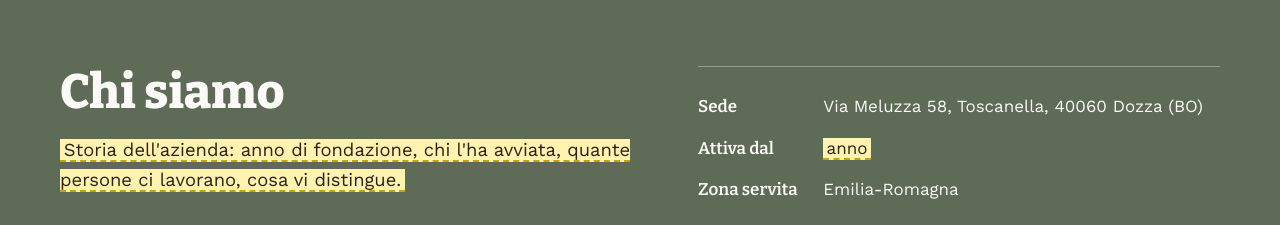
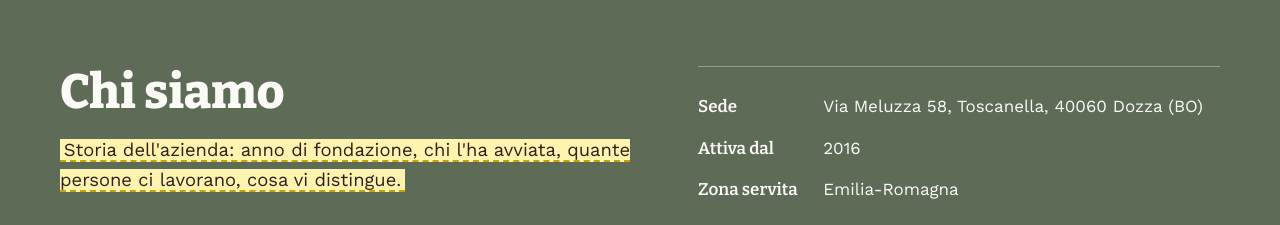
Before and after one commit to ilcastoro/ilcastoro.github.io, a plain HTML site: page index.html in a window 1280 px wide. Shown: the part 1700-1925 px from the top of the page. Drawn offline with nearby package versions, Linux system fonts and the light colour scheme.

Commit message:
Chi siamo: attiva dal 2016
Co-Authored-By: Claude Opus 5.5 <noreply@anthropic.com>
Claude-Session: https://claude.ai/code/session_013yCEezBgPxXtptbJ3hqXxY

```diff
--- a/index.html
+++ b/index.html
@@ -368,7 +368,7 @@
       </div>
       <dl>
         <dt>Sede</dt><dd>Via Meluzza 58, Toscanella, 40060 Dozza (BO)</dd>
-        <dt>Attiva dal</dt><dd><span class="dc">anno</span></dd>
+        <dt>Attiva dal</dt><dd>2016</dd>
         <dt>Zona servita</dt><dd>Emilia-Romagna</dd>
       </dl>
     </div>
```
